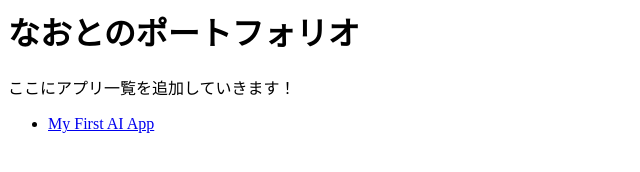
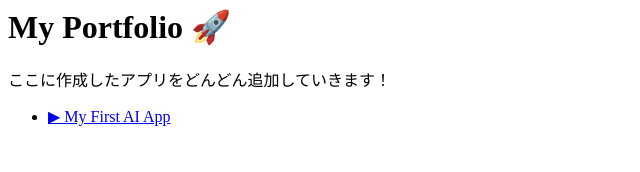
Before and after one commit to naoe233tetudo-crypto/naoe233tetudo-crypto.github.io, a plain HTML site: page index.html in a window 1280 px wide. Shown: the whole page, without its empty margins (0-640 px from the left). Drawn offline with Linux system fonts and the light colour scheme.

Commit message:
Update index.html

```diff
--- a/index.html
+++ b/index.html
@@ -1,5 +1,7 @@
-<h1>なおとのポートフォリオ</h1>
-<p>ここにアプリ一覧を追加していきます！</p>
+<h1>My Portfolio 🚀</h1>
+
+<p>ここに作成したアプリをどんどん追加していきます！</p>
+
 <ul>
-  <li><a href="https://naoe233tetudo-crypto.github.io/my-first-ai-app/">My First AI App</a></li>
+  <li><a href="https://naoe233tetudo-crypto.github.io/my-first-ai-app/">▶︎ My First AI App</a></li>
 </ul>
```
